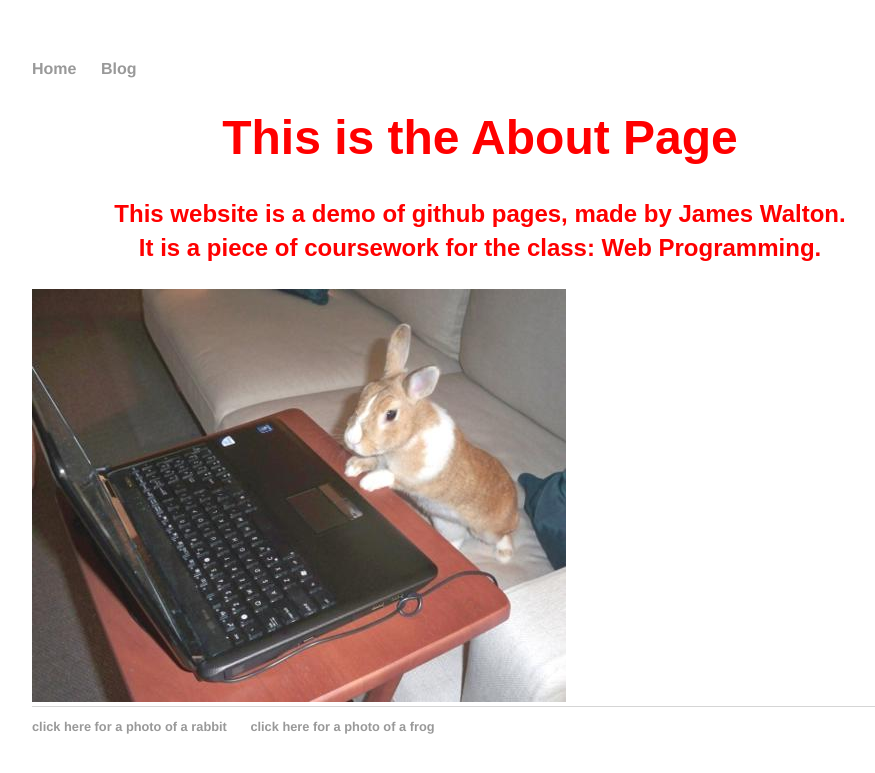
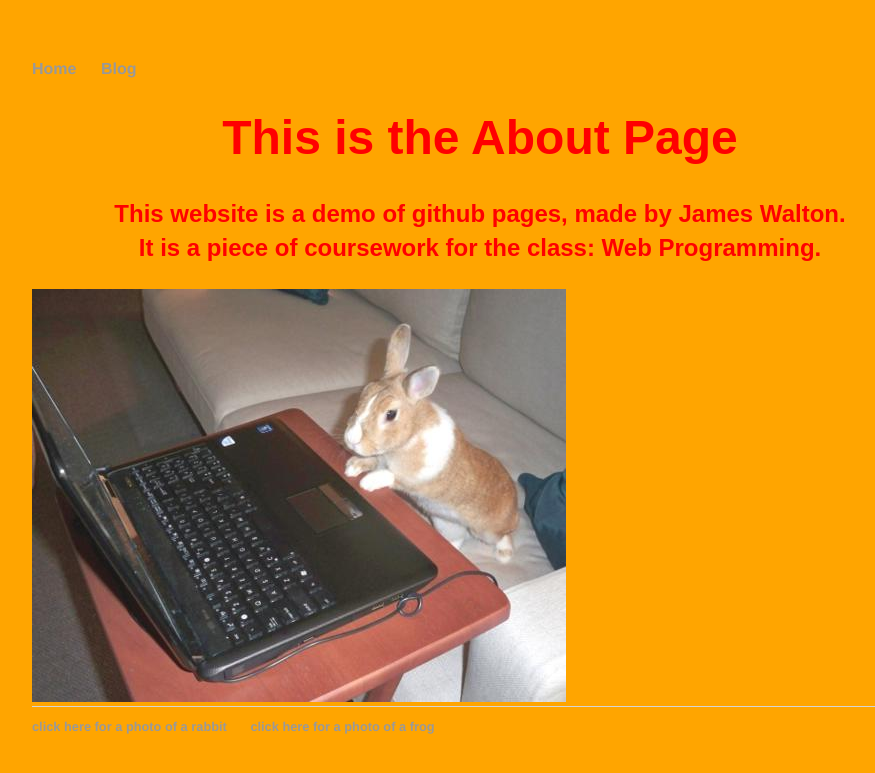
Before and after one commit to NorthWal/northwal.github.io, a Jekyll site: the page built from about/index.html, in a window 1280 px wide. Shown: the top 773 px of the page, without its empty margins (160-1035 px from the left). Built offline with Jekyll 4.4.1, drawn with Linux system fonts in a browser that asks for light colours.

Commit message:
Update aboutpage.css

```diff
--- a/css/aboutpage.css
+++ b/css/aboutpage.css
@@ -1,6 +1,7 @@
 body {
  margin: 60px auto;
  width: 70%;
+ background-color: orange;
 }
 h1 {
  font-size: 3em;
```
